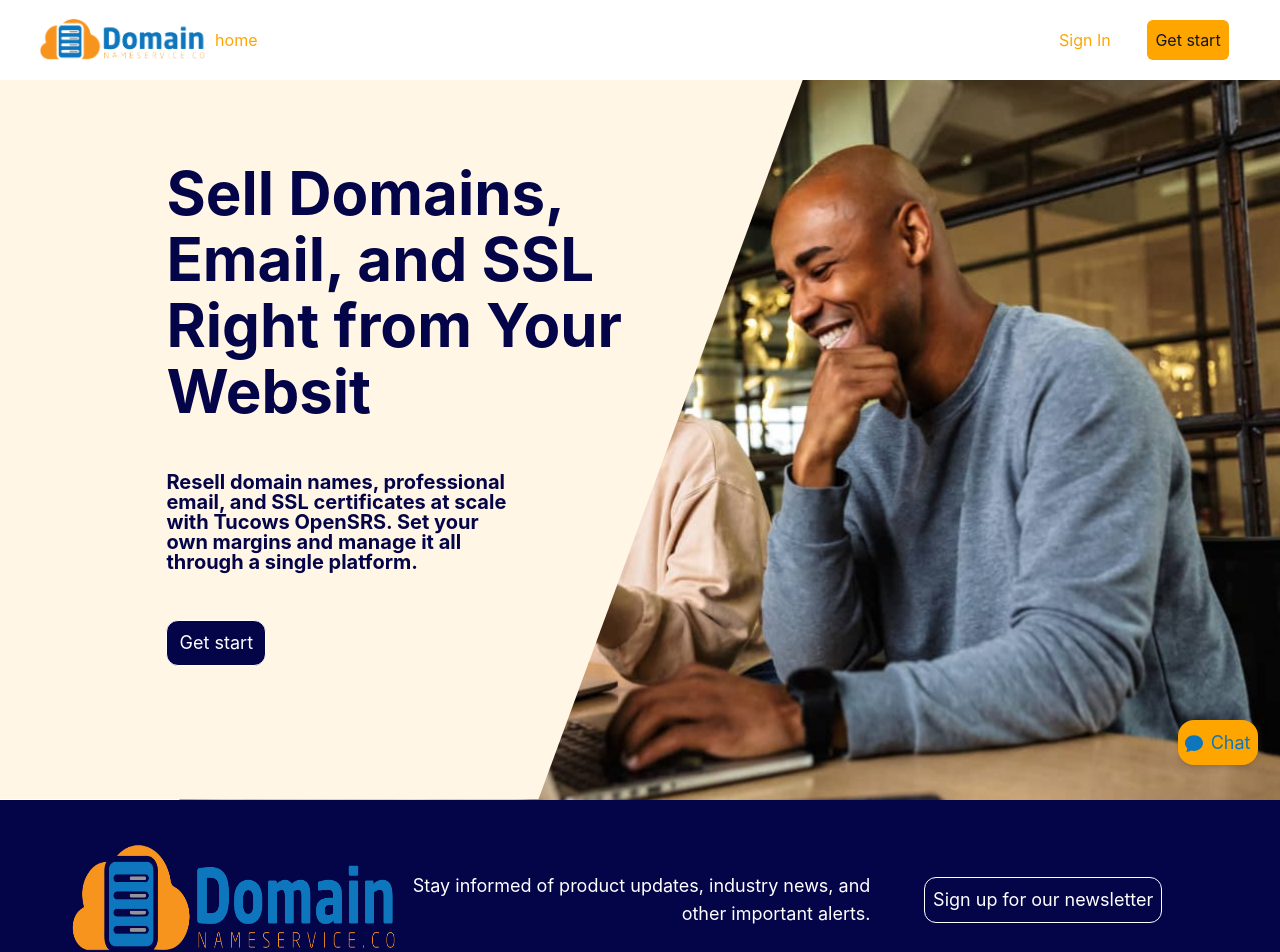
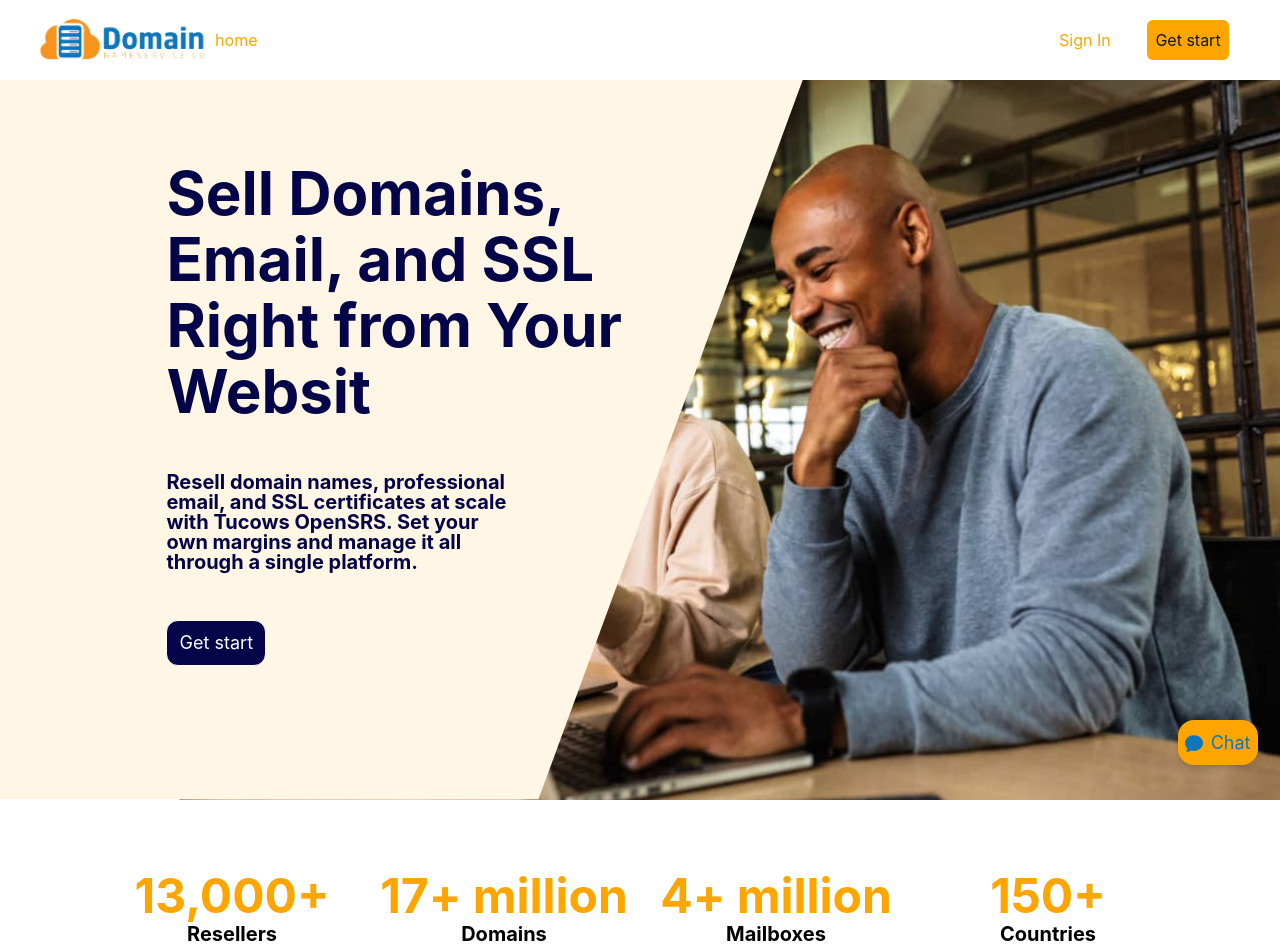
Before and after one commit to GhislainMitahi/sell-domain, a React (Create React App) app: page / in a window 1280 px wide. Shown: the top 952 px of the page. Built offline with nearby package versions, Linux system fonts and the light colour scheme.

Commit message:
add store static

```diff
--- a/src/pages/Home/HomePage.tsx
+++ b/src/pages/Home/HomePage.tsx
@@ -9,10 +9,33 @@ const HomePage = () => {
   const btnValue = {
     name : "Get start"
   }
+
+  const storeState = [
+    {
+      _id: 1,
+      number: "13,000+",
+      name: "Resellers"
+    },
+    {
+      _id: 2,
+      number: "17+ million",
+      name: "Domains"
+    },
+    {
+      _id: 3,
+      number: "4+ million",
+      name: "Mailboxes"
+    },
+     {
+      _id: 4,
+      number: "150+",
+      name: "Countries"
+    },
+  ]
   return (
     <>
+              <Nav />
       <div className="w-full">
-          <Nav />
         <section className={`h-[100vh] homeImage`}>
           <div className='w-full'>
             <div className='headText flex justify-center items-center text-gh-blue '>
@@ -30,8 +53,19 @@ const HomePage = () => {
               </div>
          </div>
           </section>
-          <section></section>
-          <section></section>
+        <section className="w-[100%] flex justify-center items-center bg-white h-[220px]">
+          <div className="w-[85%] flex justify-center items-center ">
+          {storeState.map((el) => (
+            <div key={el._id} className="w-[25%] flex flex-col justify-center items-center">
+            <p className="text-5xl text-[orange]  font-bold">{el.number}</p>
+              <p className="text-xl font-bold">{el.name}</p>
+          </div>
+          ))}
+            </div>
+          </section>
+        <section>
+
+          </section>
           <section></section>
           <section></section>
           <section></section>
```
